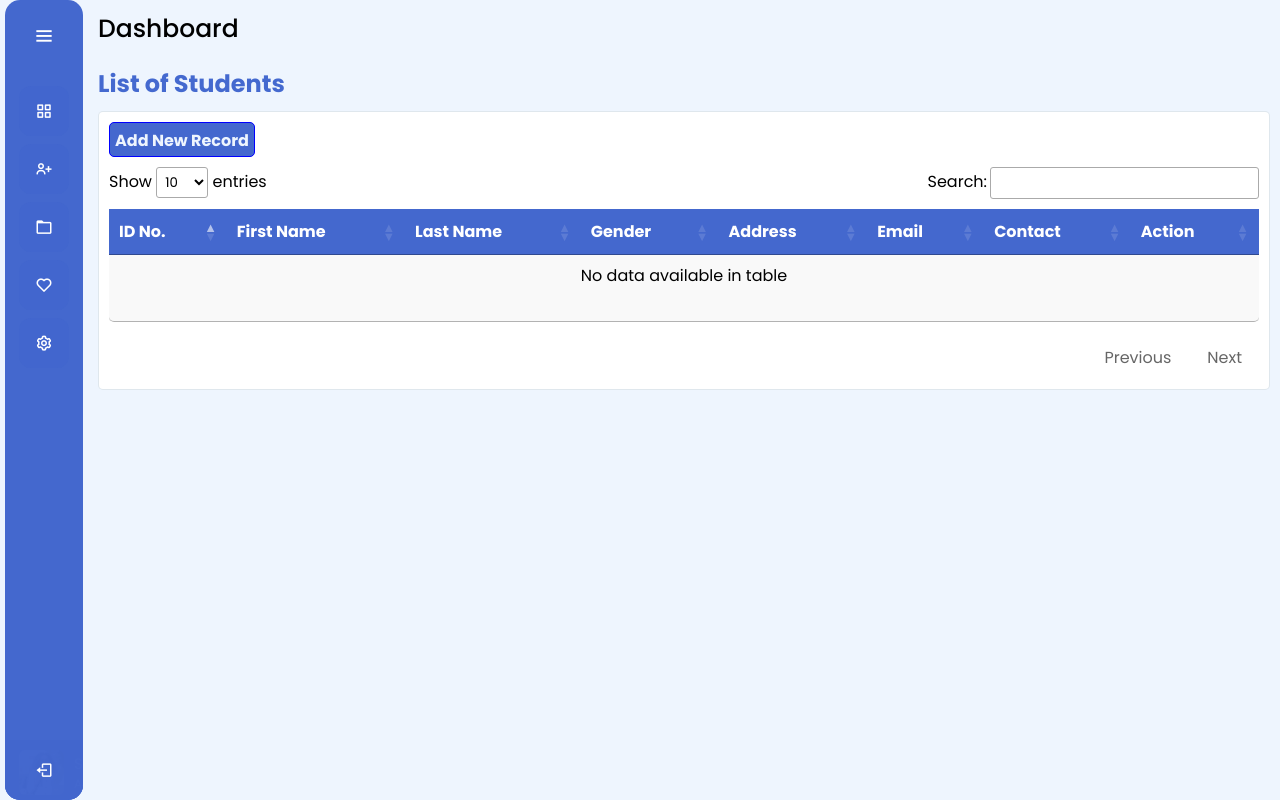
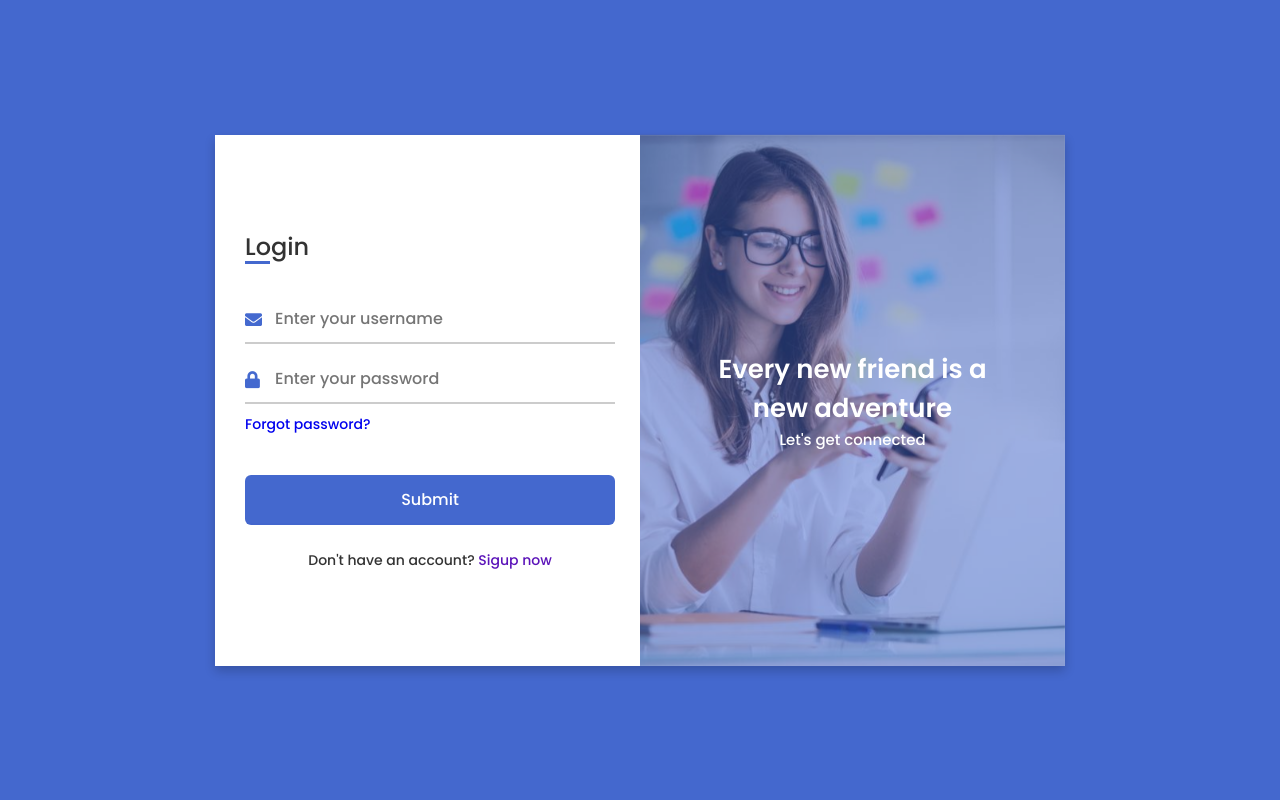
Before and after one commit to Katatto/Django_firstproject, a Django app: page / in a window 1280 px wide. Run offline with Django 4.2, Linux system fonts and the light colour scheme; data that the repository does not hold is empty; some libraries are stand-ins or nearby versions.

Commit message:
Add an Authenticate features

```diff
--- a/myCrudproject/crudprojectapp/models.py
+++ b/myCrudproject/crudprojectapp/models.py
@@ -4,7 +4,7 @@ from django.db import models
 class Student(models.Model):
     fname = models.CharField(max_length=100)
     lname = models.CharField(max_length=100)
-    gender = models.CharField(max_length=5)
+    gender = models.CharField(max_length=10, choices=[("Female", "Female"), ("Male", "Male"), ("Other", "Other")], default=None )
     address = models.CharField(max_length=100)
     email = models.EmailField()
     contact = models.PositiveIntegerField()
--- /dev/null
+++ b/myCrudproject/crudprojectapp/static/css/registerform.css
@@ -0,0 +1,242 @@
+/* Google Font Link */
+@import url('https://fonts.googleapis.com/css2?family=Poppins:wght@200;300;400;500;600;700&display=swap');
+*{
+  margin: 0;
+  padding: 0;
+  box-sizing: border-box;
+  font-family: "Poppins" , sans-serif;
+}
+body{
+  min-height: 100vh;
+  display: flex;
+  align-items: center;
+  justify-content: center;
+  background: #4267cefc;
+  padding: 30px;
+}
+.container{
+  position: relative;
+  max-width: 850px;
+  width: 100%;
+  background: #fff;
+  padding: 40px 30px;
+  box-shadow: 0 5px 10px rgba(0,0,0,0.2);
+  perspective: 2700px;
+}
+.container .cover{
+  position: absolute;
+  top: 0;
+  left: 50%;
+  height: 100%;
+  width: 50%;
+  z-index: 98;
+  transition: all 1s ease;
+  transform-origin: left;
+  transform-style: preserve-3d;
+}
+.container #flip:checked ~ .cover{
+  transform: rotateY(-180deg);
+}
+ .container .cover .front,
+ .container .cover .back{
+  position: absolute;
+  top: 0;
+  left: 0;
+  height: 100%;
+  width: 100%;
+}
+.cover .back{
+  transform: rotateY(180deg);
+  backface-visibility: hidden;
+}
+.container .cover::before,
+.container .cover::after{
+  content: '';
+  position: absolute;
+  height: 100%;
+  width: 100%;
+  background: #4267cefc;
+  opacity: 0.5;
+  z-index: 12;
+}
+.container .cover::after{
+  opacity: 0.3;
+  transform: rotateY(180deg);
+  backface-visibility: hidden;
+}
+.container .cover img{
+  position: absolute;
+  height: 100%;
+  width: 100%;
+  object-fit: cover;
+  z-index: 10;
+}
+.container .cover .text{
+  position: absolute;
+  z-index: 130;
+  height: 100%;
+  width: 100%;
+  display: flex;
+  flex-direction: column;
+  align-items: center;
+  justify-content: center;
+}
+.cover .text .text-1,
+.cover .text .text-2{
+  font-size: 26px;
+  font-weight: 600;
+  color: #fff;
+  text-align: center;
+}
+.cover .text .text-2{
+  font-size: 15px;
+  font-weight: 500;
+}
+.container .forms{
+  height: 100%;
+  width: 100%;
+  background: #fff;
+}
+.container .form-content{
+  display: flex;
+  align-items: center;
+  justify-content: space-between;
+}
+.form-content .login-form,
+.form-content .signup-form{
+  width: calc(100% / 2 - 25px);
+}
+.forms .form-content .title{
+  position: relative;
+  font-size: 24px;
+  font-weight: 500;
+  color: #333;
+}
+.forms .form-content .title:before{
+  content: '';
+  position: absolute;
+  left: 0;
+  bottom: 0;
+  height: 3px;
+  width: 25px;
+  background: #4267cefc;
+}
+.forms .signup-form  .title:before{
+  width: 20px;
+}
+.forms .form-content .input-boxes{
+  margin-top: 30px;
+}
+.forms .form-content .input-box{
+  display: flex;
+  align-items: center;
+  height: 50px;
+  width: 100%;
+  margin: 10px 0;
+  position: relative;
+}
+.form-content .input-box input{
+  height: 100%;
+  width: 100%;
+  outline: none;
+  border: none;
+  padding: 0 30px;
+  font-size: 16px;
+  font-weight: 500;
+  border-bottom: 2px solid rgba(0,0,0,0.2);
+  transition: all 0.3s ease;
+}
+.form-content .input-box input:focus,
+.form-content .input-box input:valid{
+  border-color: #4267cefc;
+}
+.form-content .input-box i{
+  position: absolute;
+  color: #4267cefc;
+  font-size: 17px;
+}
+.forms .form-content .text{
+  font-size: 14px;
+  font-weight: 500;
+  color: #333;
+}
+.forms .form-content .text a{
+  text-decoration: none;
+}
+.forms .form-content .text a:hover{
+  text-decoration: underline;
+}
+.forms .form-content .button{
+  color: #fff;
+  margin-top: 40px;
+}
+.forms .form-content .button input{
+  color: #fff;
+  background: #4267cefc;
+  border-radius: 6px;
+  padding: 0;
+  cursor: pointer;
+  transition: all 0.4s ease;
+}
+.forms .form-content .button input:hover{
+  background: #5b13b9;
+}
+.forms .form-content label{
+  color: #5b13b9;
+  cursor: pointer;
+}
+.forms .form-content label:hover{
+  text-decoration: underline;
+}
+.forms .form-content .login-text,
+.forms .form-content .sign-up-text{
+  text-align: center;
+  margin-top: 25px;
+}
+.container #flip{
+  display: none;
+}
+
+.name-wrap {
+    display: flex;
+    gap: 1rem;
+}
+
+.name-wrap .input-box{
+    display: flex;
+    align-items: center;
+    height: 50px;
+    width: 100%;
+    margin: 10px 0;
+    position: relative;
+  }
+  .name-wrap .input-box input{
+    height: 100%;
+    width: 100%;
+    outline: none;
+    border: none;
+    padding: 0 30px;
+    font-size: 16px;
+    font-weight: 500;
+    border-bottom: 2px solid rgba(0,0,0,0.2);
+    transition: all 0.3s ease;
+  }
+
+@media (max-width: 730px) {
+  .container .cover{
+    display: none;
+  }
+  .form-content .login-form,
+  .form-content .signup-form{
+    width: 100%;
+  }
+  .form-content .signup-form{
+    display: none;
+  }
+  .container #flip:checked ~ .forms .signup-form{
+    display: block;
+  }
+  .container #flip:checked ~ .forms .login-form{
+    display: none;
+  }
+}
--- a/myCrudproject/crudprojectapp/templates/base.html
+++ b/myCrudproject/crudprojectapp/templates/base.html
@@ -74,7 +74,7 @@
             <div class="job">Admin</div>
           </div>
         </div>
-        <i class='bx bx-log-out' id="log_out" ></i>
+       <a href="{% url 'logout' %}"> <i class='bx bx-log-out' id="log_out" ></i></a>
     </li>
    </ul>
  </div>
@@ -84,19 +84,12 @@
    <div class="text">Dashboard</div>
    <div class="stable-wrap">
     <h3>List of Students</h3>
-    {% block content %}{% endblock %} </div>
+    {% block content %}{% endblock content %}
+  </div>
 
 
  </section>
 
-<!-- <div class="container">
- <div class="row">
-    <h4 class="color">Django Mysql CRUD (Create Read Update Delete) with Datatables</h4>
- </div>
-</div> -->
-
-<!-- <script src="https://cdn.jsdelivr.net/npm/jquery@3.6.0/dist/jquery.min.js"></script>
-<script src="https://cdn.jsdelivr.net/npm/bootstrap@5.0.2/dist/js/bootstrap.bundle.min.js"></script> -->
 
 <script src="https://ajax.googleapis.com/ajax/libs/jquery/3.7.1/jquery.min.js"></script>
 <script src="https://cdn.datatables.net/1.13.6/js/jquery.dataTables.js"></script>
@@ -109,6 +102,16 @@
    } );
 </script>
 
+<!-- sweet alert -->
+<script src="https://cdn.jsdelivr.net/npm/sweetalert2@11"></script>
+<!-- <script>
+Swal.fire(
+  'Good job!',
+  'You clicked the button!',
+  'success'
+)
+</script> -->
+
 <script src="../static/js/main.js"></script>
 </body>
 </html>
--- /dev/null
+++ b/myCrudproject/crudprojectapp/templates/register.html
@@ -0,0 +1,98 @@
+<!DOCTYPE html>
+<html lang="en" dir="ltr">
+  <head>
+    <meta charset="UTF-8">
+    <title> Login and Registration Form in HTML & CSS | CodingLab </title>
+    {% load static %}
+
+    <link rel="stylesheet" href="../static/css/registerform.css">
+    <!-- Fontawesome CDN Link -->
+    <link rel="stylesheet" href="https://cdnjs.cloudflare.com/ajax/libs/font-awesome/5.15.3/css/all.min.css">
+    <meta name="viewport" content="width=device-width, initial-scale=1.0">
+   </head>
+<body>
+  <div class="container">
+    <input type="checkbox" id="flip">
+    <div class="cover">
+      <div class="front">
+        <img src="../static/img/handle.jpg" alt="">
+        <div class="text">
+          <span class="text-1">Every new friend is a <br> new adventure</span>
+          <span class="text-2">Let's get connected</span>
+        </div>
+      </div>
+      <div class="back">
+        <!--<img class="backImg" src="images/backImg.jpg" alt="">-->
+        <div class="text">
+          <span class="text-1">Complete miles of journey <br> with one step</span>
+          <span class="text-2">Let's get started</span>
+        </div>
+      </div>
+    </div>
+    <!-- login form -->
+    <div class="forms">
+        <div class="form-content">
+          <div class="login-form">
+            <div class="title">Login</div>
+          <form action="{% url 'login-page' %}" method="POST">
+            {% csrf_token %}
+
+            <div class="input-boxes">
+              <div class="input-box">
+                <i class="fas fa-envelope"></i>
+                <input type="text" placeholder="Enter your username" name="uname" required>
+              </div>
+              <div class="input-box">
+                <i class="fas fa-lock"></i>
+                <input type="password" placeholder="Enter your password" name="password"  required>
+              </div>
+              <div class="text"><a href="#">Forgot password?</a></div>
+              <div class="button input-box">
+                <input type="submit" value="Submit">
+              </div>
+              <div class="text sign-up-text">Don't have an account? <label for="flip">Sigup now</label></div>
+            </div>
+        </form>
+      </div>
+
+      <!-- Sign-up form -->
+        <div class="signup-form">
+          <div class="title">Signup</div>
+        <form action="{% url 'register-page' %}" method="POST">
+            {% csrf_token %}
+            <div class="input-boxes">
+                <div class="name-wrap">
+                    <div class="input-box">
+                        <input type="text" placeholder="First name" name="fname" required>
+                    </div>
+                    <div class="input-box">
+                        <input type="text" placeholder="Last name" name="lname" required>
+                    </div>
+                </div>
+
+                <div class="input-box">
+                    <i class="fas fa-user"></i>
+                    <input type="text" placeholder="Username" name="uname" required>
+                  </div>
+
+              <div class="input-box">
+                <i class="fas fa-envelope"></i>
+                <input type="text" placeholder="Enter your email" name="email" required>
+              </div>
+
+              <div class="input-box">
+                <i class="fas fa-lock"></i>
+                <input type="password" placeholder="Enter your password" name="password" required>
+              </div>
+              <div class="button input-box">
+                <input type="submit" value="Submit">
+              </div>
+              <div class="text sign-up-text">Already have an account? <label for="flip">Login now</label></div>
+            </div>
+      </form>
+    </div>
+    </div>
+    </div>
+  </div>
+</body>
+</html>
--- a/myCrudproject/crudprojectapp/templates/show.html
+++ b/myCrudproject/crudprojectapp/templates/show.html
@@ -1,6 +1,6 @@
 {% extends "base.html" %}
 
-{% block title %}Employee Records{% endblock title %}
+{% block title %}Student Records{% endblock title %}
 
 {% block content %}
 <div class="table-wrap">
--- /dev/null
+++ b/myCrudproject/crudprojectapp/urls.py
@@ -0,0 +1,15 @@
+from django.urls import path
+from .views import HomePage, Register, Login, addnew, edit, update, destroy, logoutuser, landinpage
+
+
+urlpatterns = [
+    path('', landinpage, name="land-page"),
+    path('home/', HomePage, name="home-page"),
+    path('register/', Register, name="register-page"),
+    path('login/', Login, name="login-page"),
+    path('addnew', addnew, name='addnew'),
+    path('edit/<int:id>', edit, name='edit'),
+    path('update/<int:id>', update, name='update'),
+    path('delete/<int:id>', destroy, name='destroy'),
+    path('logout/', logoutuser, name='logout'),
+]
--- a/myCrudproject/crudprojectapp/views.py
+++ b/myCrudproject/crudprojectapp/views.py
@@ -1,11 +1,59 @@
 from django.shortcuts import render, redirect
 from crudprojectapp.forms import StudentForm
 from crudprojectapp.models import Student
+from django.contrib.auth.models import User
+from django.contrib.auth import authenticate, login, logout
+from django.http import HttpResponse
+from django.contrib.auth.decorators import login_required
+from django.contrib import messages
 
 # Create your views here.
 
-# def home(request):
-#     return render(request, 'base.html')
+
+def landinpage(request):
+     return render(request, 'register.html', {})
+
+@login_required
+def HomePage(request):
+    student = Student.objects.all()
+    return render(request,"show.html",{'student':student})
+
+
+def Register(request):
+    if request.method == 'POST':
+        fname = request.POST.get('fname')
+        lname = request.POST.get('lname')
+        name = request.POST.get('uname')
+        email = request.POST.get('email')
+        password = request.POST.get('password')
+        new_user = User.objects.create_user(name, email, password)
+        new_user.first_name = fname
+        new_user.last_name = lname
+
+        new_user.save()
+        return redirect('home-page')
+
+    return render(request, 'register.html', {})
+
+
+def Login(request):
+    if request.method == 'POST':
+        name = request.POST.get('uname')
+        password = request.POST.get('password')
+
+        user = authenticate(request, username=name, password=password)
+        if user is not None:
+            login(request, user)
+            return redirect('home-page')
+        else:
+            return render(request, 'register.html', {'error_message': 'Invalid credentials'})
+
+    return render(request, 'register.html', {})
+
+def logoutuser(request):
+    logout(request)
+    return redirect('/')
+
 
 #  add function
 def addnew(request):
@@ -14,17 +62,13 @@ def addnew(request):
         if form.is_valid():
             try:
                 form.save()
-                return redirect('/')
+                return redirect('home-page')
             except:
                 pass
     else:
         form = StudentForm()
     return render(request,'index.html',{'form':form})
 
-#  display data in table
-def index(request):
-    student = Student.objects.all()
-    return render(request,"show.html",{'student':student})
 
 # Edit function
 def edit(request, id):
@@ -37,10 +81,10 @@ def update(request, id):
     form = StudentForm(request.POST, instance = student)
     if form.is_valid():
         form.save()
-        return redirect("/")
+        return redirect("home-page")
     return render(request, 'edit.html', {'student': student})
 
 def destroy(request, id):
     student = Student.objects.get(id=id)
     student.delete()
-    return redirect("/")
+    return redirect("home-page")
--- a/myCrudproject/myCrudproject/settings.py
+++ b/myCrudproject/myCrudproject/settings.py
@@ -137,3 +137,5 @@ DEFAULT_AUTO_FIELD = 'django.db.models.BigAutoField'
 STATICFILES_DIRS = [os.path.join(BASE_DIR, 'crudprojectapp/static')]
 
 STATIC_ROOT = os.path.join(BASE_DIR, 'static')
+
+LOGIN_URL = 'login-page'
--- a/myCrudproject/myCrudproject/urls.py
+++ b/myCrudproject/myCrudproject/urls.py
@@ -15,14 +15,12 @@ Including another URLconf
     2. Add a URL to urlpatterns:  path('blog/', include('blog.urls'))
 """
 from django.contrib import admin
-from django.urls import path
+from django.urls import path, include
 from crudprojectapp import views
 
 urlpatterns = [
     path('admin/', admin.site.urls),
-    path('', views.index, name='index'),
-    path('addnew',views.addnew, name='addnew'),
-    path('edit/<int:id>', views.edit, name='edit'),
-    path('update/<int:id>', views.update, name='update'),
-    path('delete/<int:id>', views.destroy, name='destroy'),
+    path('', include('crudprojectapp.urls')),
+
+
 ]
```
Also changed, not shown: myCrudproject/crudprojectapp/forms.py (+6 -10 lines), myCrudproject/crudprojectapp/templates/edit.html (+14 -5 lines), myCrudproject/crudprojectapp/templates/index.html (+8 -2 lines), myCrudproject/crudprojectapp/migrations/0003_alter_student_gender.py (added), myCrudproject/crudprojectapp/migrations/0004_alter_student_gender.py (added), myCrudproject/crudprojectapp/static/img/handle.jpg (added).
